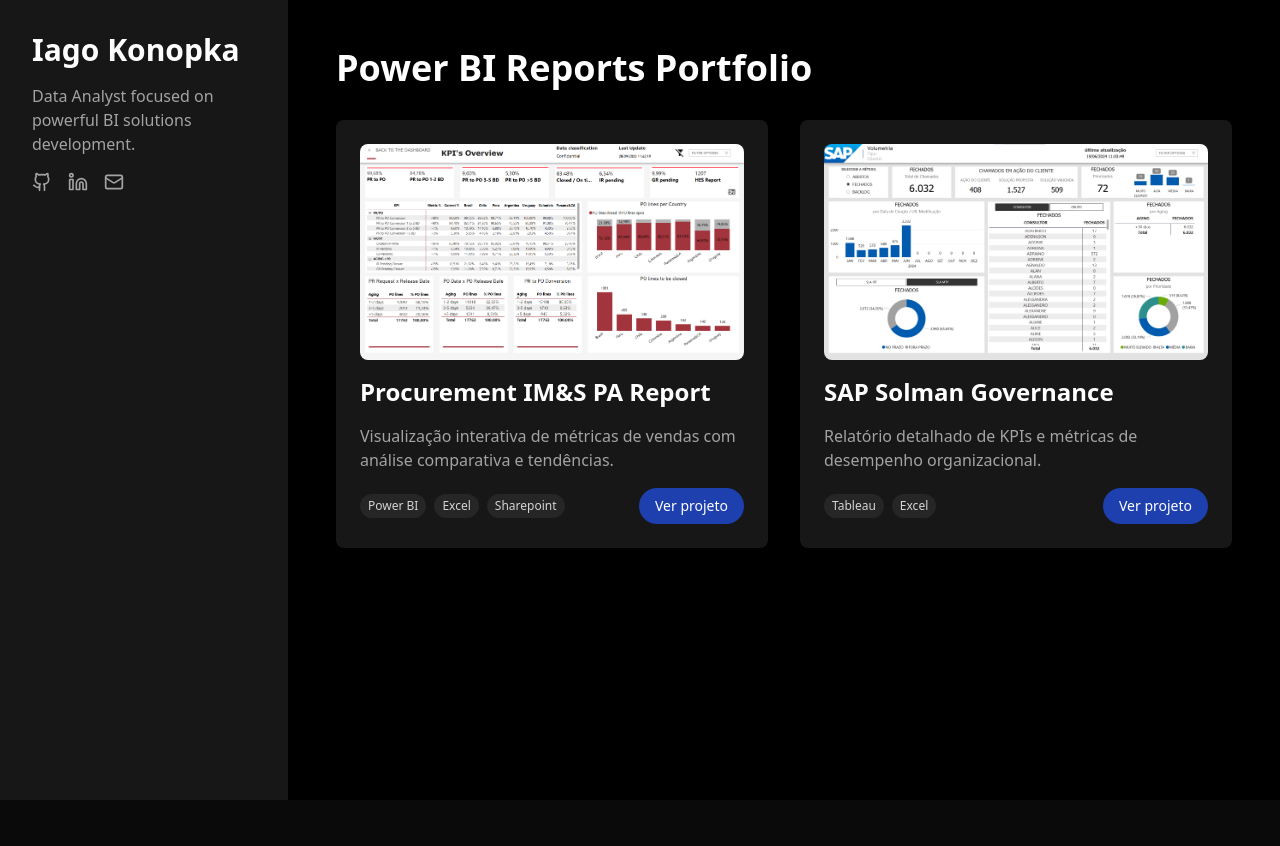
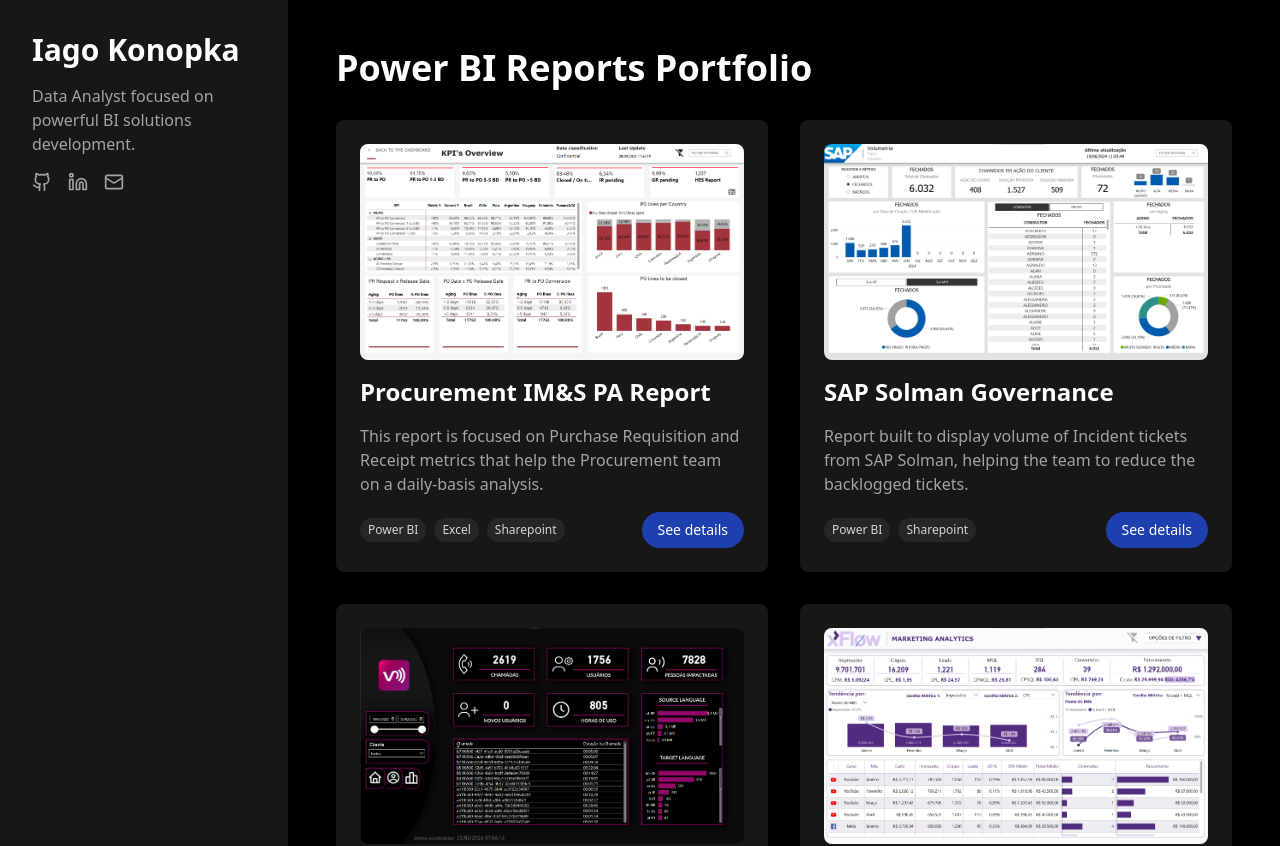
Before and after one commit to iagokonopka/powerbi-portfolio, a Next.js app: page / in a window 1280 px wide. Shown: the top 846 px of the page. Before the commit the page ends 800 px from the top, so only its background shows below. Built offline with nearby package versions, Linux system fonts and the light colour scheme.

Commit message:
added dark mode layout

```diff
--- a/src/app/page.tsx
+++ b/src/app/page.tsx
@@ -38,15 +38,36 @@
               {
                 image: "/powerbi-portfolio/abb.png",
                 title: "Procurement IM&S PA Report",
-                description: "Visualização interativa de métricas de vendas com análise comparativa e tendências.",
+                description: "This report is focused on Purchase Requisition and Receipt metrics that help the Procurement team on a daily-basis analysis.",
                 tools: ["Power BI", "Excel", "Sharepoint"],
-                link: "/projetos/dashboard-vendas"
+                link: "/projects/abb"
               },
               {
                 image: "/powerbi-portfolio/solman.png",
                 title: "SAP Solman Governance",
-                description: "Relatório detalhado de KPIs e métricas de desempenho organizacional.",
-                tools: ["Tableau", "Excel"],
+                description: "Report built to display volume of Incident tickets from SAP Solman, helping the team to reduce the backlogged tickets.",
+                tools: ["Power BI", "Sharepoint"],
+                link: "/projetos/analise-performance"
+              },
+              {
+                image: "/powerbi-portfolio/voicero.png",
+                title: "Live Translator Bot",
+                description: "Project made to help the developers displaying usage metrics for bot that translates voice calls in real-time.",
+                tools: ["Power BI", "SQL"],
+                link: "/projetos/analise-performance"
+              },
+              {
+                image: "/powerbi-portfolio/xflow.png",
+                title: "Marketing Analytics",
+                description: "Report created to analyze data from advertising campaigns using common metrics to ensure marketing performance.",
+                tools: ["Power BI", "Excel"],
+                link: "/projetos/analise-performance"
+              },
+              {
+                image: "/powerbi-portfolio/cot.png",
+                title: "Commitment of Traders",
+                description: "Project built to display market price changes based on the Commitment of Traders weekly balance.",
+                tools: ["Power BI", "SQL", "Python"],
                 link: "/projetos/analise-performance"
               }
             ].map((project) => (
@@ -77,7 +98,7 @@
                     href={project.link}
                     className="bg-blue-800 hover:bg-blue-900 text-white px-4 py-2 rounded-full text-sm transition-colors"
                   >
-                    Ver projeto
+                    See details
                   </Link>
                 </div>
               </div>
--- /dev/null
+++ b/src/app/projects/abb/page.tsx
@@ -0,0 +1,56 @@
+'use client';
+import React from 'react';
+import Link from 'next/link';
+import { ChevronLeft } from 'lucide-react';
+
+export default function DashboardVendasPage() {
+  return (
+    <div className="min-h-screen bg-gray-900 text-white p-6 md:p-12">
+      <div className="max-w-4xl mx-auto">
+        {/* Breadcrumbs */}
+        <nav className="mb-8">
+          <Link href="/" className="flex items-center text-gray-400 hover:text-white">
+            <ChevronLeft size={20} className="mr-2" />
+            Voltar para Projetos
+          </Link>
+        </nav>
+
+        {/* Project Header */}
+        <header className="mb-12">
+          <h1 className="text-3xl md:text-4xl font-bold mb-4">Dashboard de Vendas</h1>
+          <div className="flex space-x-2">
+            <span className="bg-blue-900 text-blue-300 px-2 py-1 rounded-full text-xs">
+              Power BI
+            </span>
+            <span className="bg-green-900 text-green-300 px-2 py-1 rounded-full text-xs">
+              SQL
+            </span>
+          </div>
+        </header>
+
+        {/* Project Details */}
+        <section className="bg-gray-800 rounded-lg p-6 md:p-8 mb-8">
+          <h2 className="text-2xl font-semibold mb-4">Sobre o Projeto</h2>
+          <p className="text-gray-400 mb-4">
+            Dashboard interativo que oferece uma visão abrangente das métricas de vendas,
+            permitindo análise comparativa e identificação de tendências em tempo real.
+          </p>
+        </section>
+
+        {/* Embedded Power BI */}
+<section className="bg-gray-800 rounded-lg p-6 md:p-8">
+  <h2 className="text-2xl font-semibold mb-4">Dashboard Interativo</h2>
+  <div className="aspect-video bg-gray-700 flex items-center justify-center text-gray-400">
+    <iframe
+      title="Procurement IM&S PA Report - Portfolio"
+      className="w-full h-full rounded-lg"
+      src="https://app.powerbi.com/view?r=eyJrIjoiZDVhYWE2MzEtMDM2Yi00ZjczLTlkMWMtNWEwNjZhMjczMDY2IiwidCI6IjRhMzA5ZGI1LTAzYTctNDExMC05MWI0LTdiMjE5NmY5MWE5OSJ9"
+      frameBorder="0"
+      allowFullScreen
+    ></iframe>
+  </div>
+</section>
+      </div>
+    </div>
+  );
+}
```
Also changed, not shown: src/app/projects/solman/page.tsx (added).
